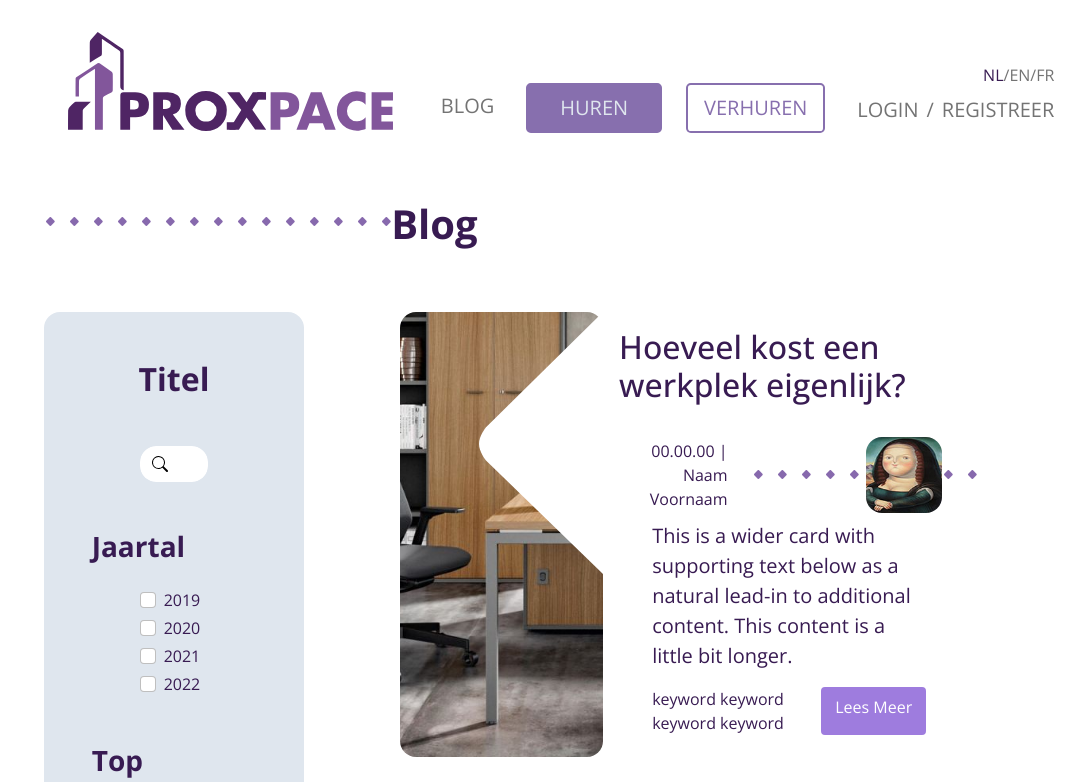
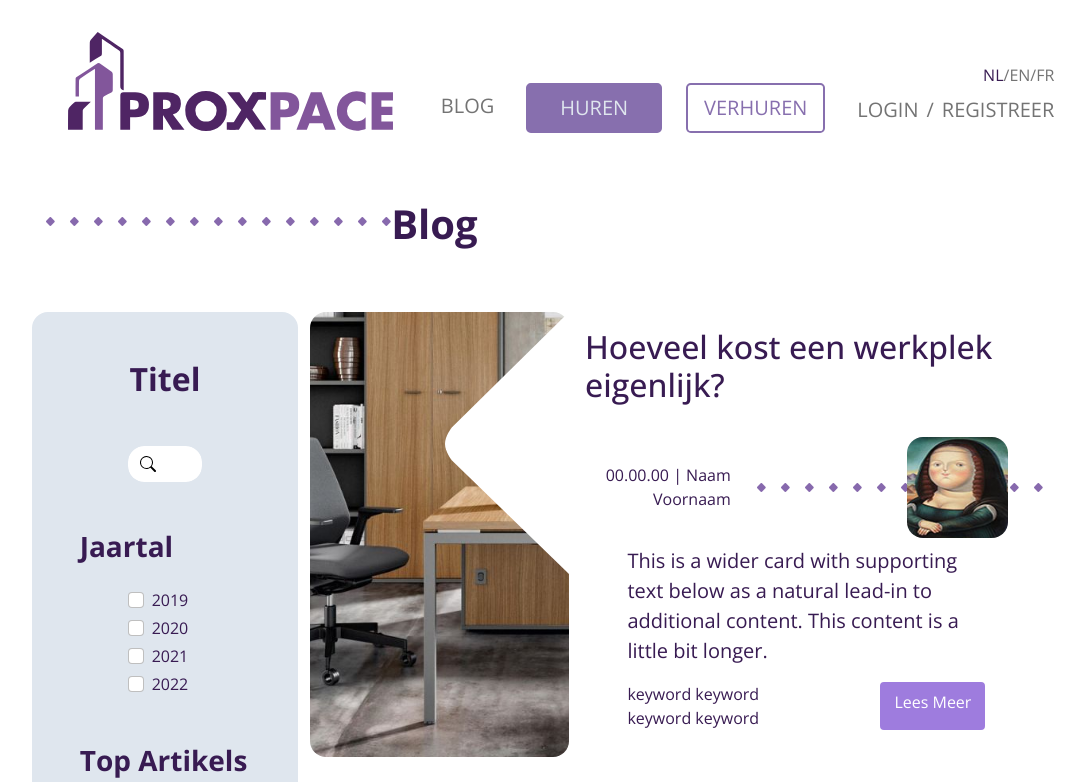
Before and after one commit to Texaco360/Proxpace, a website: page blog.html in a window 1280 px wide. Shown: the top 782 px of the page, without its empty margins (75-1160 px from the left). Drawn offline with Linux system fonts and the light colour scheme.

Commit message:
aanpassingen col-10 en row

```diff
--- a/blog.html
+++ b/blog.html
@@ -115,10 +115,10 @@
     <!--einde titel blog stefaan-->
     <div class="container-fluid">
         <div class="row justify-content-center">
-                <div class="col-lg-10   d-lg-flex">
+            <div class="col-lg-10">
                 <!--SIDEBAR START - STEFAAN -->
-
-                    <section id="filtersblog" class="col-lg-3 rounded-4 bg-light mb-2 mb-lg-0  px-5 my-5 sbfont me-lg-5">
+                <div class="row d-lg-flex">
+                    <section id="filtersblog" class="col-lg-3 rounded-4 bg-light mb-2 mb-lg-0  px-5 my-5 sbfont  ">
                         <h2 class="text-center fw-bold fs-2 my-5">Titel</h2>
                         <form class="px-5" action="">
                             <input type="search" class="form-control rounded-4 search border-0 mb-5" placeholder=""
@@ -186,7 +186,7 @@
                     <!--SIDEBAR END - STEFAAN -->
 
                     <!--CARDS START STEFAAN-->
-                    <section id="cardsblog" class="col-lg-7 my-5 sbfont ms-lg-5">
+                    <section id="cardsblog" class="col-lg-9 my-5 sbfont ">
 
                         <article class="mb-5">
                             <div class="  border-0 card mb-3">
@@ -433,9 +433,10 @@
                 </div>
 
             </div>
+
+        </div>
         <!--CARDS END STEFAAN-->
     </div>
-
 
 
 </main>
```
Lines whose indentation alone changed are shown as unchanged.
